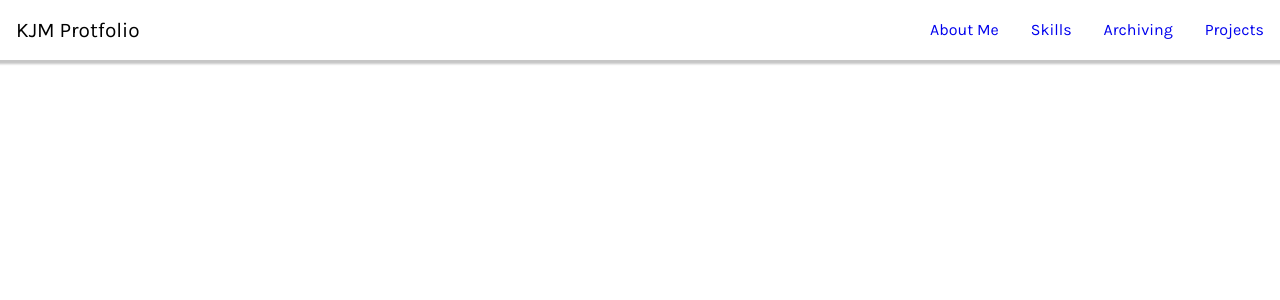
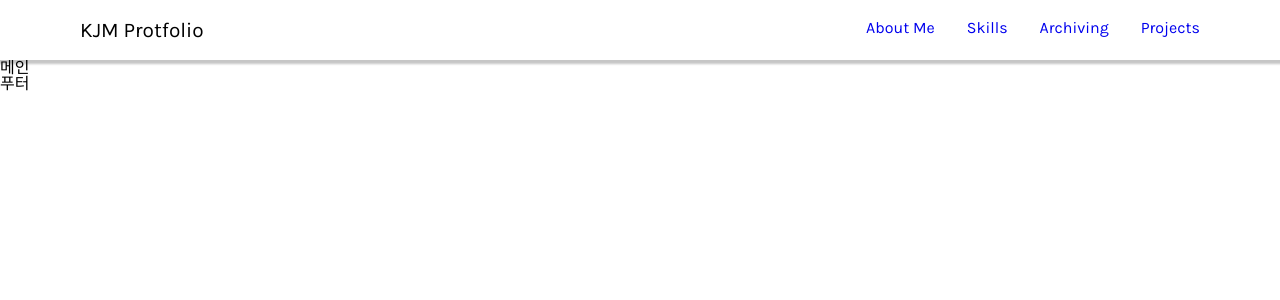
Before and after one commit to RAON0601/portfolio, a Next.js app: page / in a window 1280 px wide. Shown: the top 300 px of the page. Built offline with nearby package versions, Linux system fonts and the light colour scheme.

Commit message:
헤더 container 추가

```diff
--- a/src/components/header.module.scss
+++ b/src/components/header.module.scss
@@ -2,11 +2,7 @@
   position: fixed;
   width: 100%;
   top: 0;
-}
-
-.navigation {
   height: 60px;
-  width: 100%;
   display: flex;
   align-items: center;
   position: relative;
@@ -14,6 +10,12 @@
   background-color: #fff;
   color: black;
   box-shadow: 0 2px 2px 2px rgba(9, 9, 9, 0.23);
+}
+
+.navigation {
+  display: flex;
+  width: 90%;
+  margin: 0 auto;
 }
 
 .brand-name {
```
